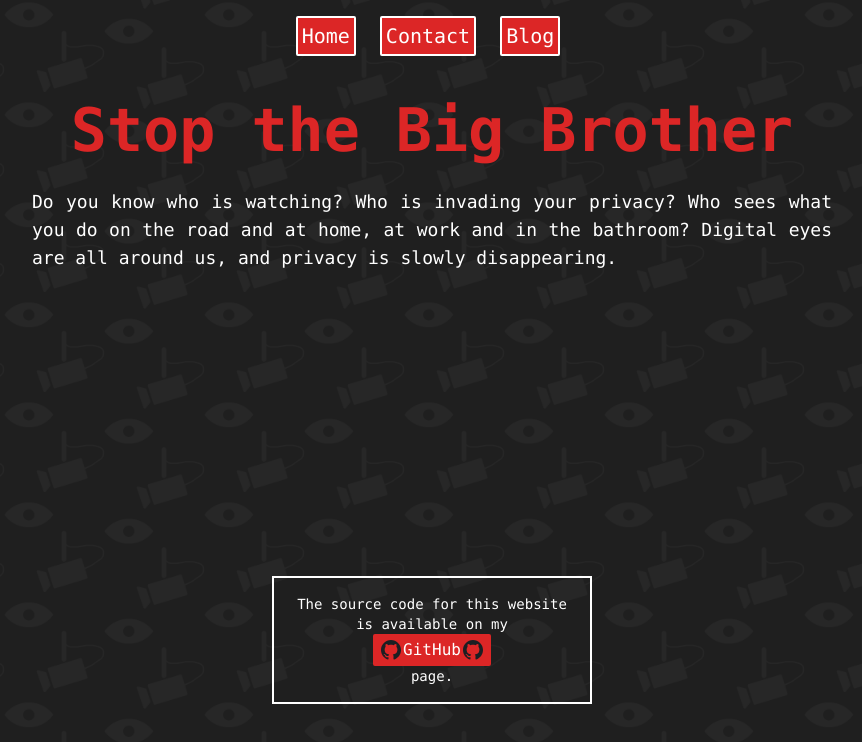
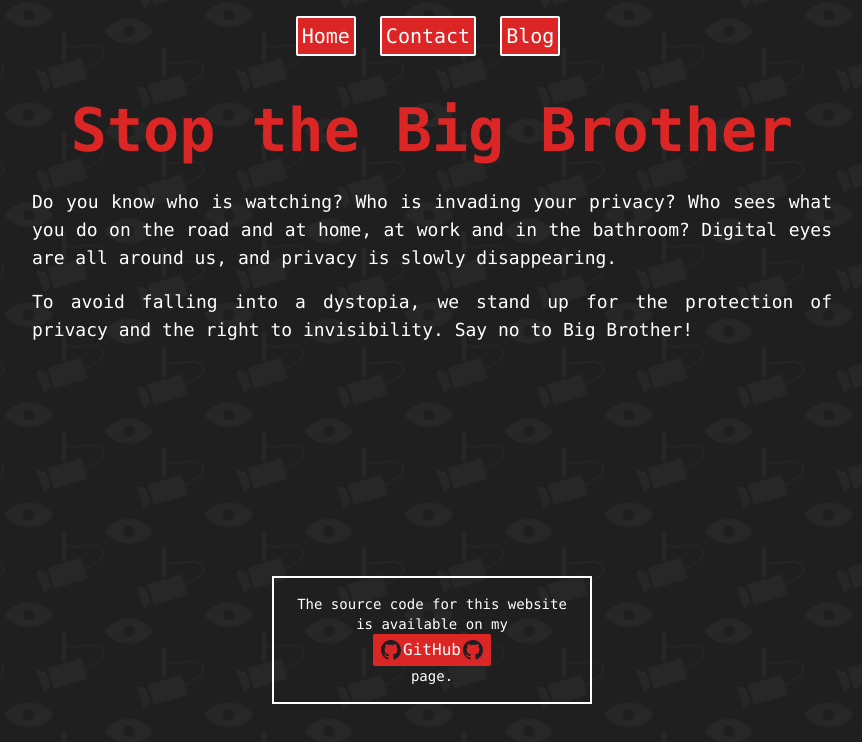
Before and after one commit to gragorther/stopthebigbrother, a SvelteKit app: page / in a window 1280 px wide. Shown: the top 742 px of the page, without its empty margins (208-1070 px from the left). Built offline with nearby package versions, Linux system fonts and the light colour scheme.

Commit message:
Made the text a bit longer

```diff
--- a/src/routes/+page.svelte
+++ b/src/routes/+page.svelte
@@ -8,3 +8,7 @@
 	home, at work and in the bathroom? Digital eyes are all around us, and privacy is slowly
 	disappearing.
 </p>
+<p>
+	To avoid falling into a dystopia, we stand up for the protection of privacy and the right to
+	invisibility. Say no to Big Brother!
+</p>
```
